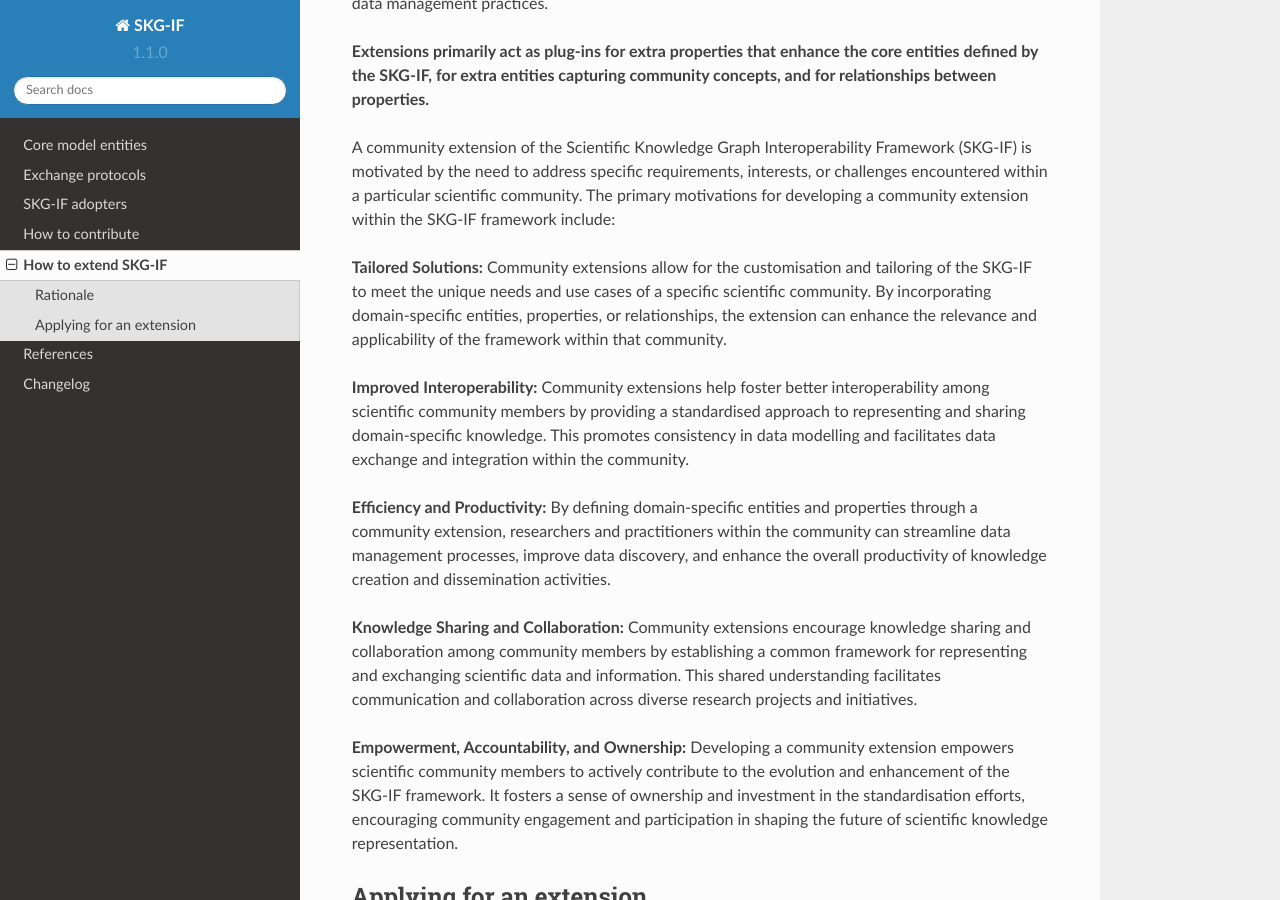
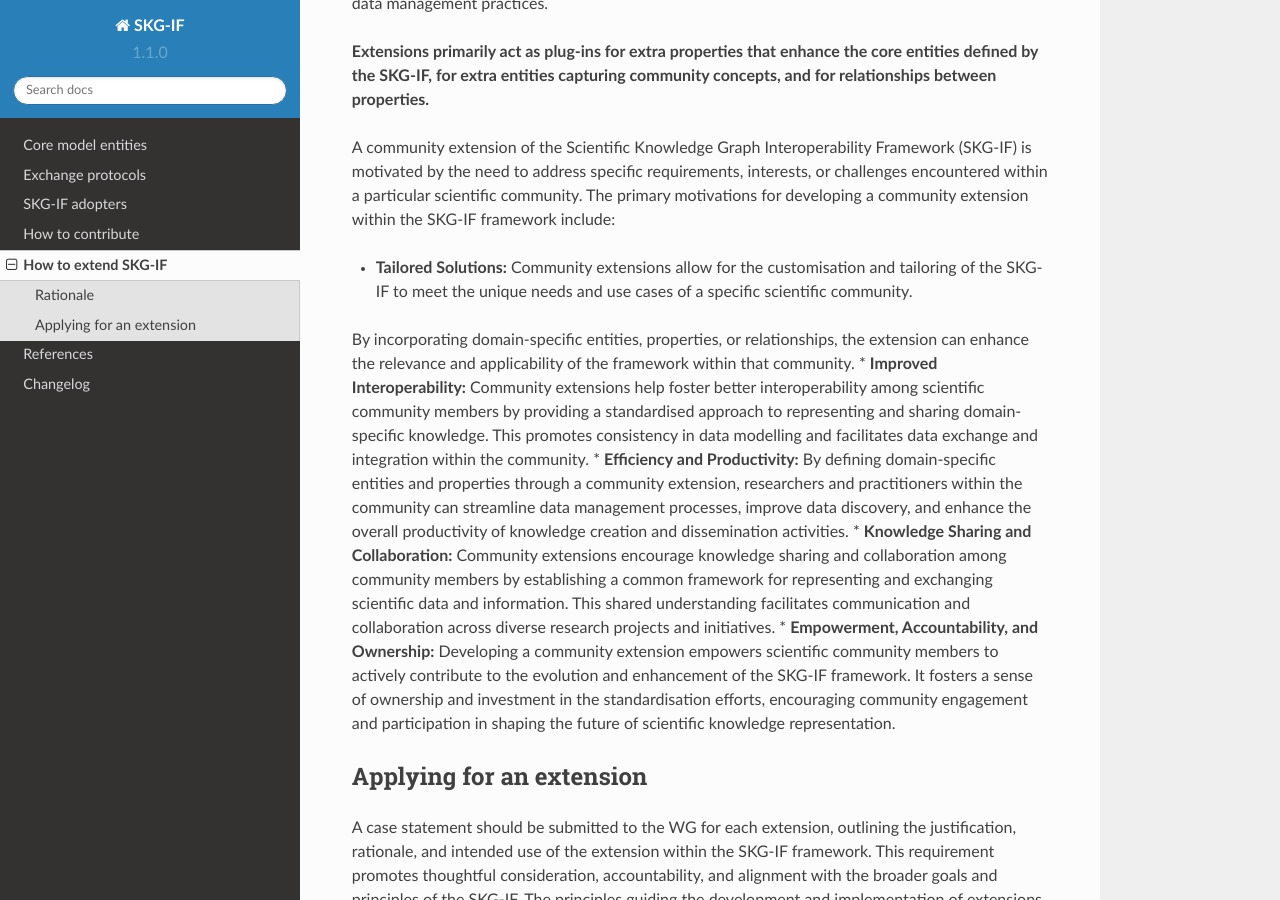
Before and after one commit to andremann/SKG-IF, a Sphinx documentation site: the page built from docs/source/extensions.rst, in a window 1280 px wide and 900 px high, scrolled down 925 px. Built offline with Sphinx 7.4.7 and the Read the Docs theme 2.0.0, drawn with Linux system fonts in a browser that asks for light colours; pages that are not in the unit, such as notebooks, are missing from menus.

```diff
--- a/docs/source/extensions.rst
+++ b/docs/source/extensions.rst
@@ -25,17 +25,13 @@ This approach ensures that the SKG-IF remains relevant, robust, and responsive t
 A community extension of the Scientific Knowledge Graph Interoperability Framework (SKG-IF) is motivated by the need to address specific requirements, interests, or challenges encountered within a particular scientific community.
 The primary motivations for developing a community extension within the SKG-IF framework include:
 
-**Tailored Solutions:** Community extensions allow for the customisation and tailoring of the SKG-IF to meet the unique needs and use cases of a specific scientific community.
+* **Tailored Solutions:** Community extensions allow for the customisation and tailoring of the SKG-IF to meet the unique needs and use cases of a specific scientific community.
 By incorporating domain-specific entities, properties, or relationships, the extension can enhance the relevance and applicability of the framework within that community.
-
-**Improved Interoperability:** Community extensions help foster better interoperability among scientific community members by providing a standardised approach to representing and sharing domain-specific knowledge.
+* **Improved Interoperability:** Community extensions help foster better interoperability among scientific community members by providing a standardised approach to representing and sharing domain-specific knowledge.
 This promotes consistency in data modelling and facilitates data exchange and integration within the community.
-
-**Efficiency and Productivity:** By defining domain-specific entities and properties through a community extension, researchers and practitioners within the community can streamline data management processes, improve data discovery, and enhance the overall productivity of knowledge creation and dissemination activities.
-
-**Knowledge Sharing and Collaboration:** Community extensions encourage knowledge sharing and collaboration among community members by establishing a common framework for representing and exchanging scientific data and information. This shared understanding facilitates communication and collaboration across diverse research projects and initiatives.
-
-**Empowerment, Accountability, and Ownership:** Developing a community extension empowers scientific community members to actively contribute to the evolution and enhancement of the SKG-IF framework. It fosters a sense of ownership and investment in the standardisation efforts, encouraging community engagement and participation in shaping the future of scientific knowledge representation.
+* **Efficiency and Productivity:** By defining domain-specific entities and properties through a community extension, researchers and practitioners within the community can streamline data management processes, improve data discovery, and enhance the overall productivity of knowledge creation and dissemination activities.
+* **Knowledge Sharing and Collaboration:** Community extensions encourage knowledge sharing and collaboration among community members by establishing a common framework for representing and exchanging scientific data and information. This shared understanding facilitates communication and collaboration across diverse research projects and initiatives.
+* **Empowerment, Accountability, and Ownership:** Developing a community extension empowers scientific community members to actively contribute to the evolution and enhancement of the SKG-IF framework. It fosters a sense of ownership and investment in the standardisation efforts, encouraging community engagement and participation in shaping the future of scientific knowledge representation.
 
 
 Applying for an extension
```
